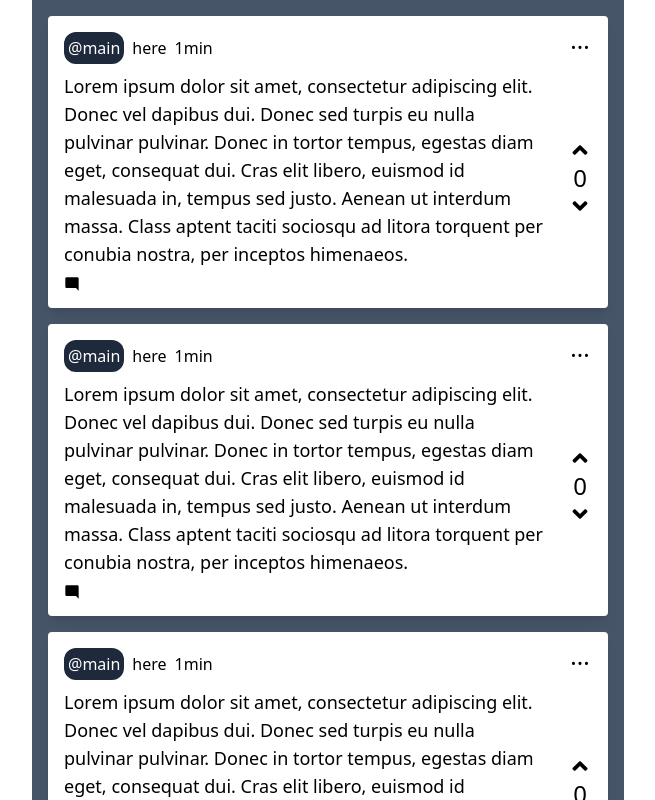
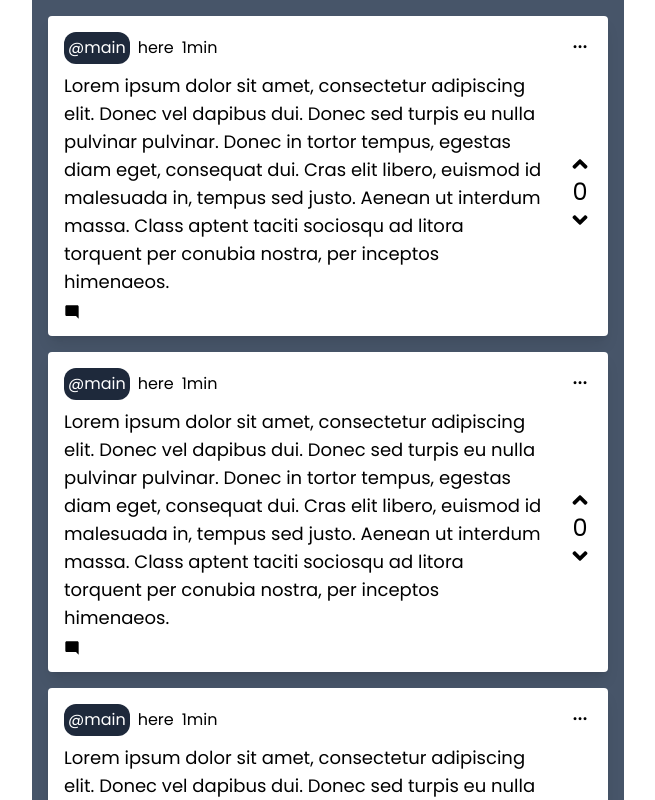
Before and after one commit to aeskerminen/overheard-frontend, a React (Vite) app: page / in a window 1280 px wide. Shown: the whole page, without its empty margins (312-967 px from the left). Built offline with nearby package versions, Linux system fonts and the light colour scheme.

Commit message:
add font

```diff
--- a/src/index.css
+++ b/src/index.css
@@ -1,8 +1,15 @@
+@import url('https://fonts.googleapis.com/css?family=Poppins');
+
 @tailwind base;
 @tailwind components;
 @tailwind utilities;
+
 
 #root {
     width: 100vw;
     height: 100vh;
 }
+
+* {
+    font-family: 'Poppins';
+}
```
